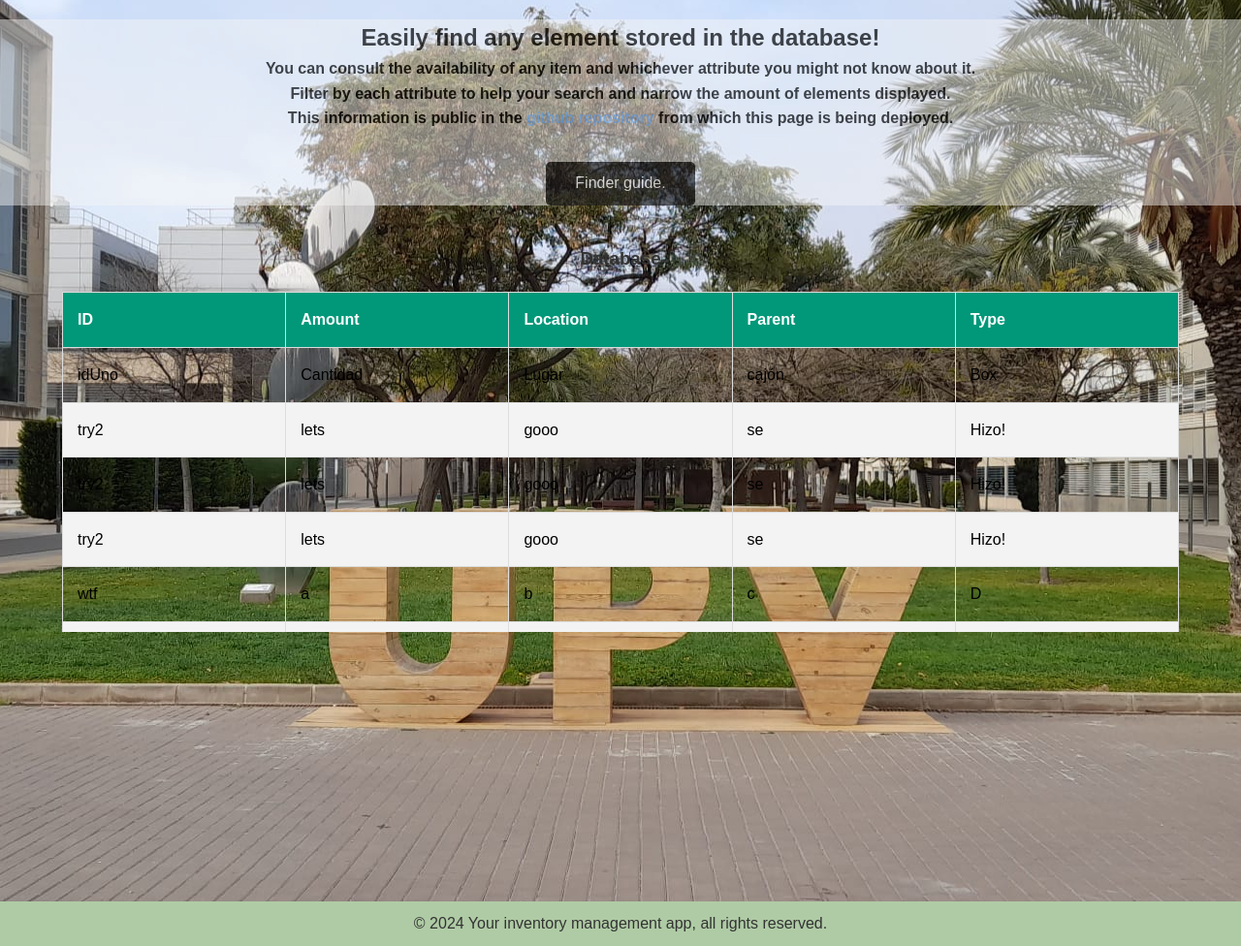
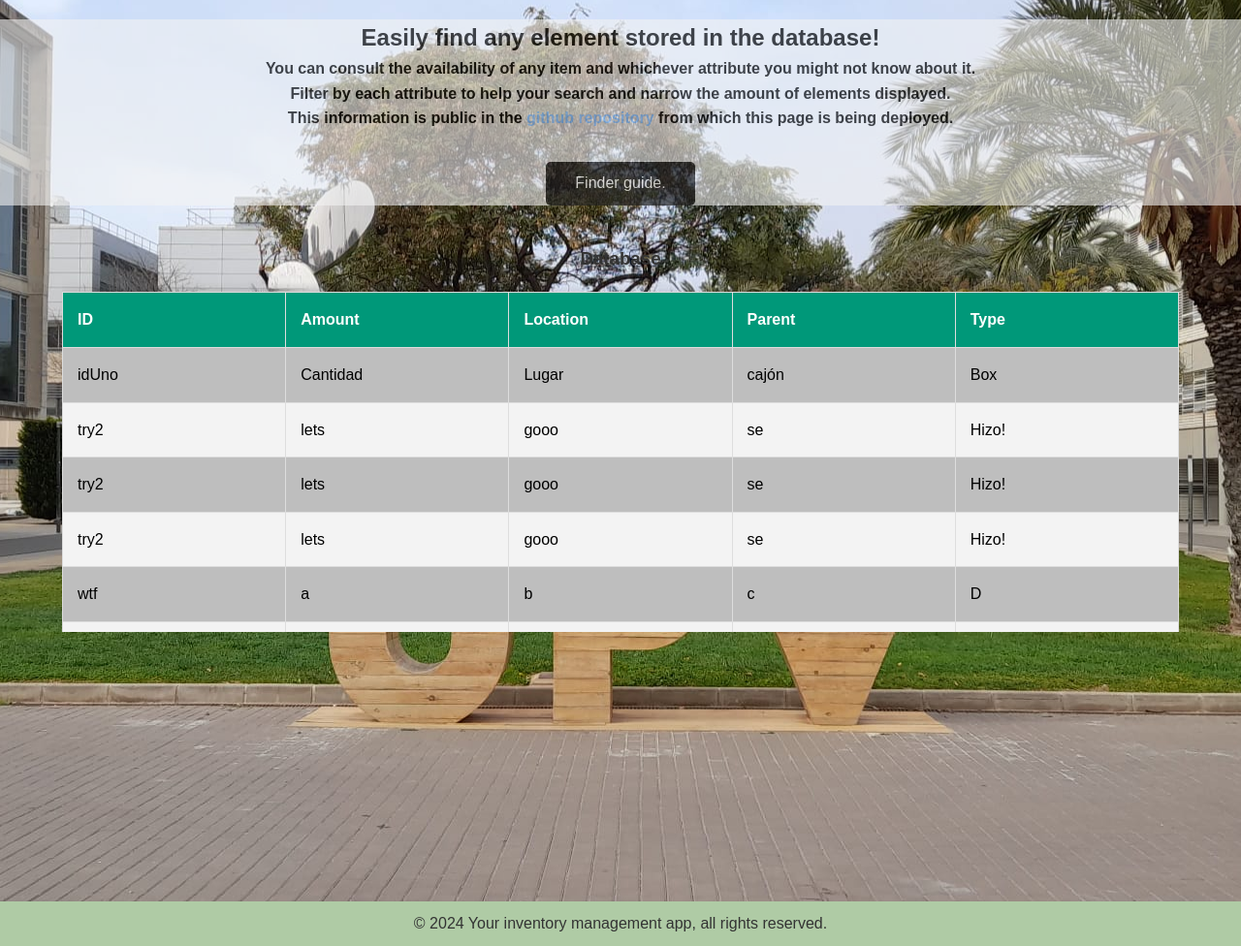
Before and after one commit to NadalBQ/inventory_management_app, a Flask app: page /finder in a window 1280 px wide. Shown: the part 117-1093 px from the top of the page at 97% size. Run offline with Flask 3, Linux system fonts and the light colour scheme.

Commit message:
changed styles of table

```diff
--- a/static/style.css
+++ b/static/style.css
@@ -440,7 +440,7 @@ footer {
 
 .finderHeaders {
     opacity: 70%;
-    background-color: #f4f4f4a9;
+    background-color: #f4f4f4d6;
     margin-top: 20px;
     margin-bottom: 20px;
     text-align: center;
@@ -493,6 +493,10 @@ h1 {
     background-color: #f3f3f3;
 }
 
+.scalable-table tbody tr:nth-child(odd) {
+    background-color: #bebebe;
+}
+
 /* Styling for scrollable container */
 .table-container {
     overflow-y: auto;
```
